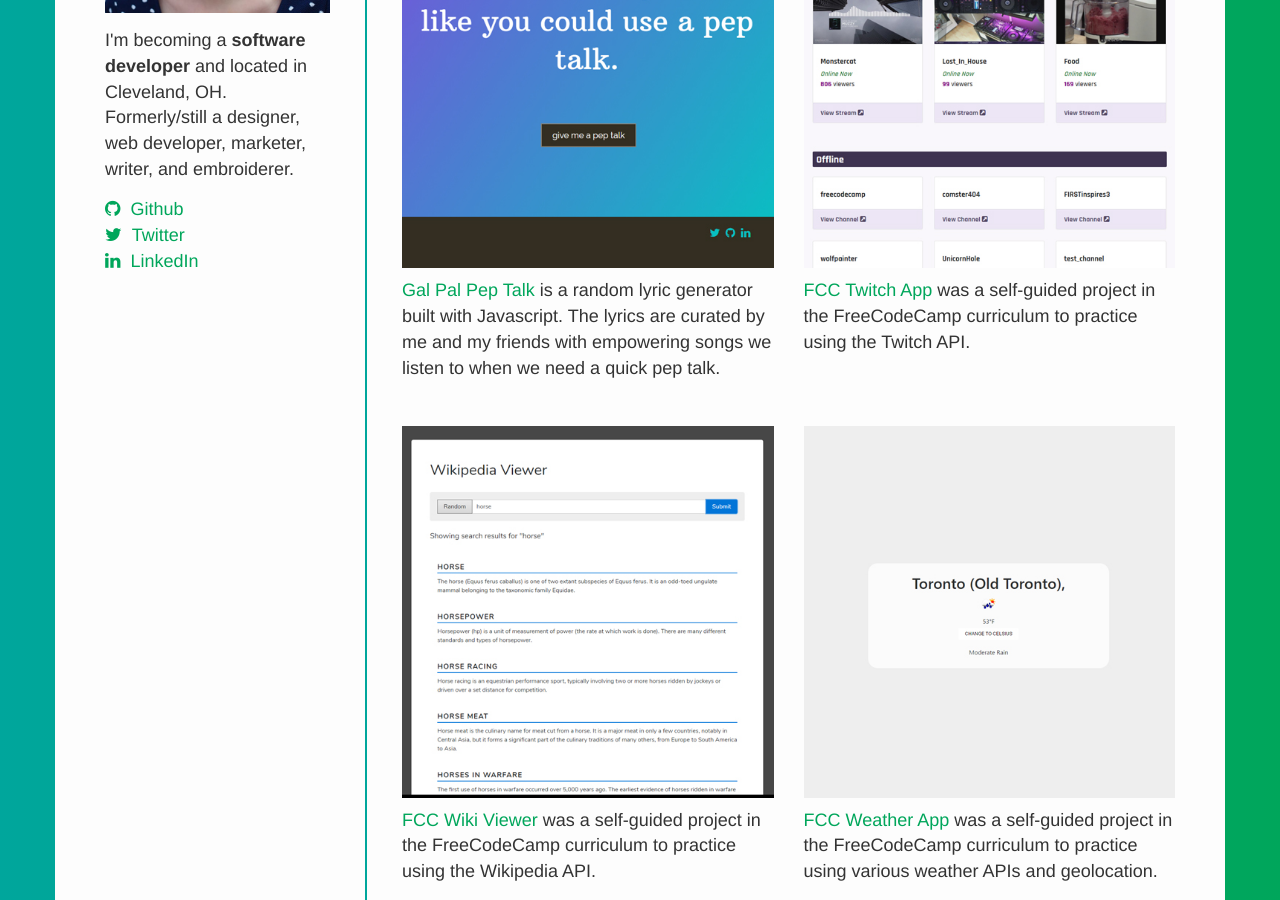
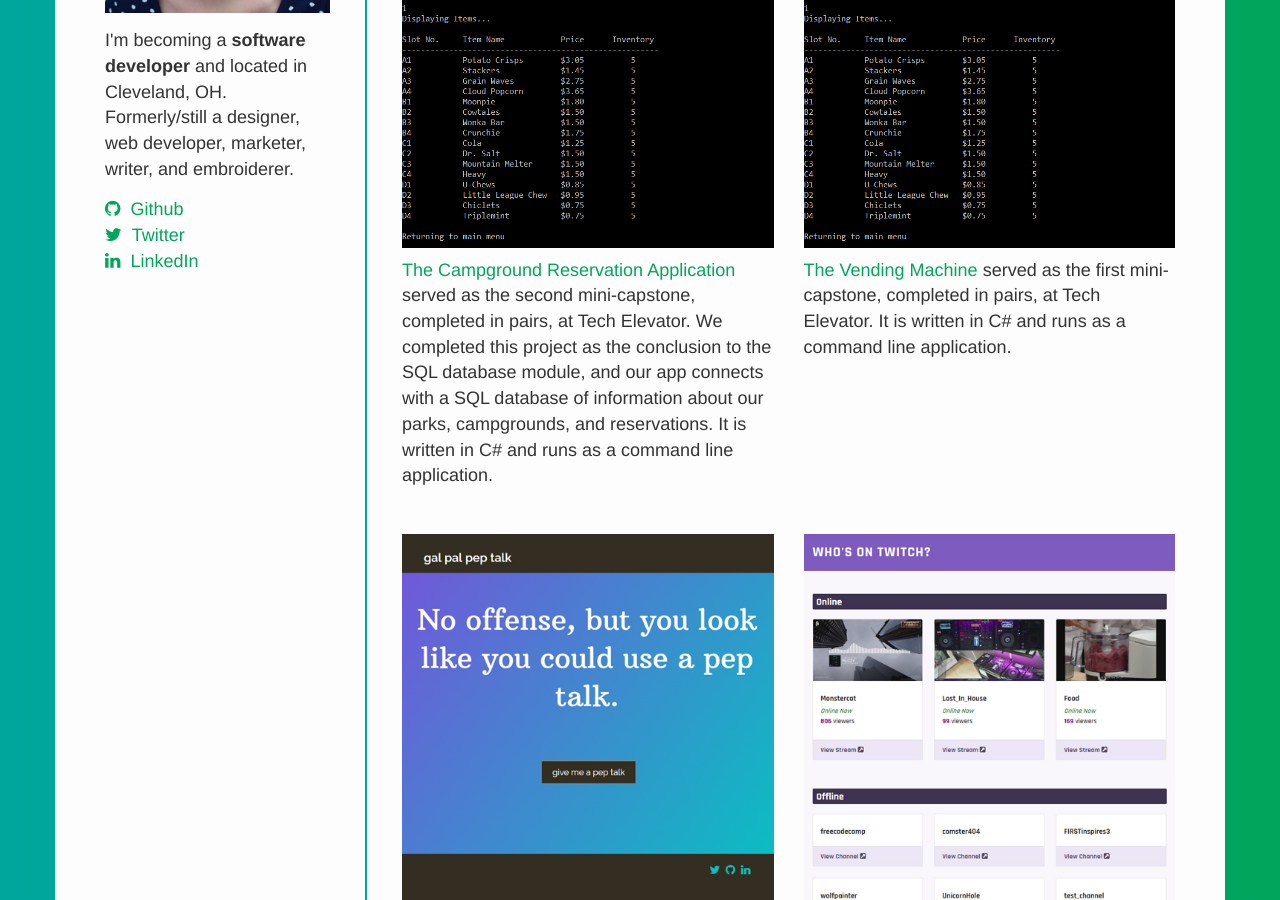
Before and after one commit to stasquatch/stasquatch.github.io, a Jekyll site: the page built from projects.md, in a window 1280 px wide and 900 px high, scrolled down 678 px. Built offline with Jekyll 4.4.1, drawn with Linux system fonts in a browser that asks for light colours; some web fonts are replaced.

Commit message:
added two C# projects

```diff
--- a/projects.md
+++ b/projects.md
@@ -7,6 +7,22 @@
 ## Projects
 
 For more projects (and to see source code), visit my [Github](https://github.com/acespacecase).
+
+<div class="row">
+  <div class="col-md-6" style="margin-top: 15px;">
+    <a href="https://github.com/acespacecase/campground-reservation" target="new">
+      <img src="/images/VendingMachineScreenshot.png" class="img-responsive">
+    </a>
+    <p class="project-desc"><a href="https://github.com/acespacecase/campground-reservation" target="new">The Campground Reservation Application</a> served as the second mini-capstone, completed in pairs, at Tech Elevator. We completed this project as the conclusion to the SQL database module, and our app connects with a SQL database of information about our parks, campgrounds, and reservations. It is written in C# and runs as a command line application.</p>
+  </div>
+
+  <div class="col-md-6" style="margin-top: 15px;">
+    <a href="https://github.com/acespacecase/vendingmachine" target="new">
+      <img src="/images/VendingMachineScreenshot.png" class="img-responsive">
+    </a>
+    <p class="project-desc"><a href="https://github.com/acespacecase/vendingmachine" target="new">The Vending Machine</a> served as the first mini-capstone, completed in pairs, at Tech Elevator. It is written in C# and runs as a command line application.</p>
+  </div>
+</div>
 
 <div class="row">
   <div class="col-md-6" style="margin-top: 15px;">
```
Also changed, not shown: Gemfile.lock, images/CampgroundScreenshot.png (added), images/VendingMachineScreenshot.png (added).
